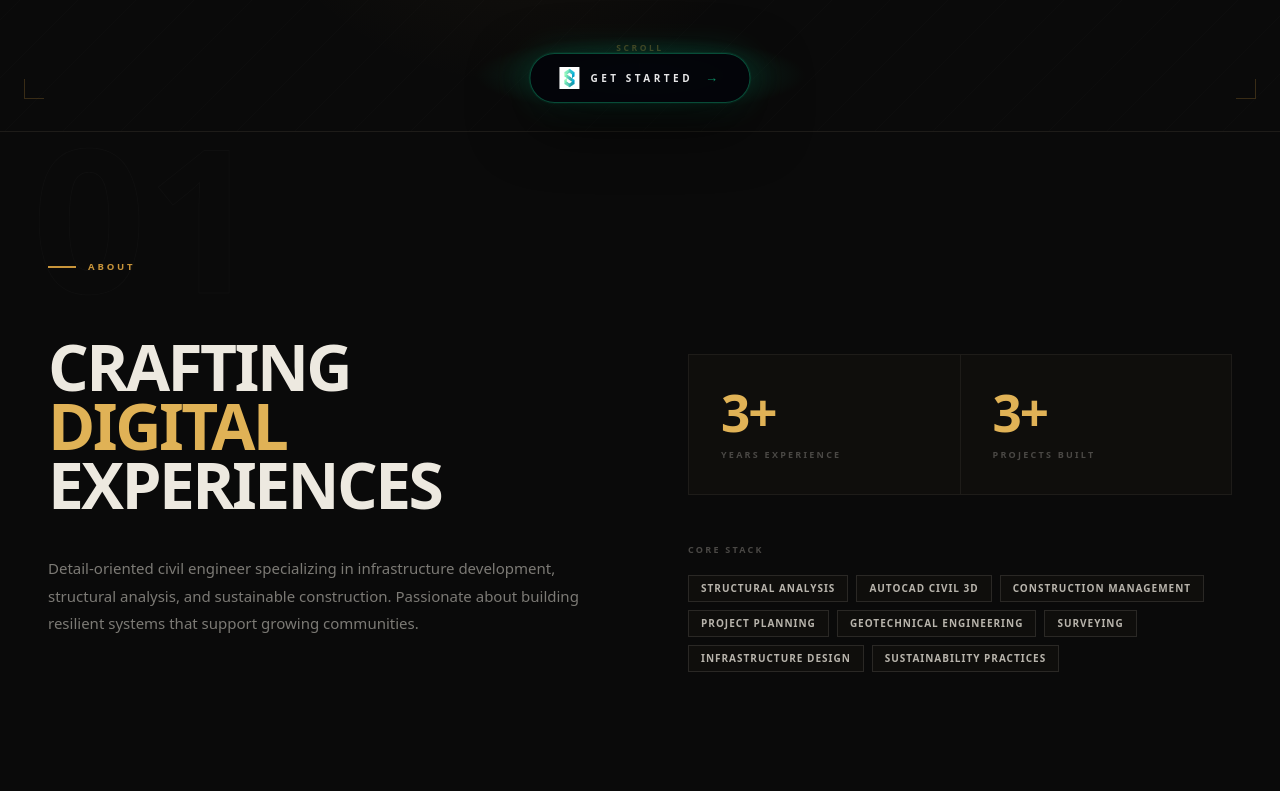
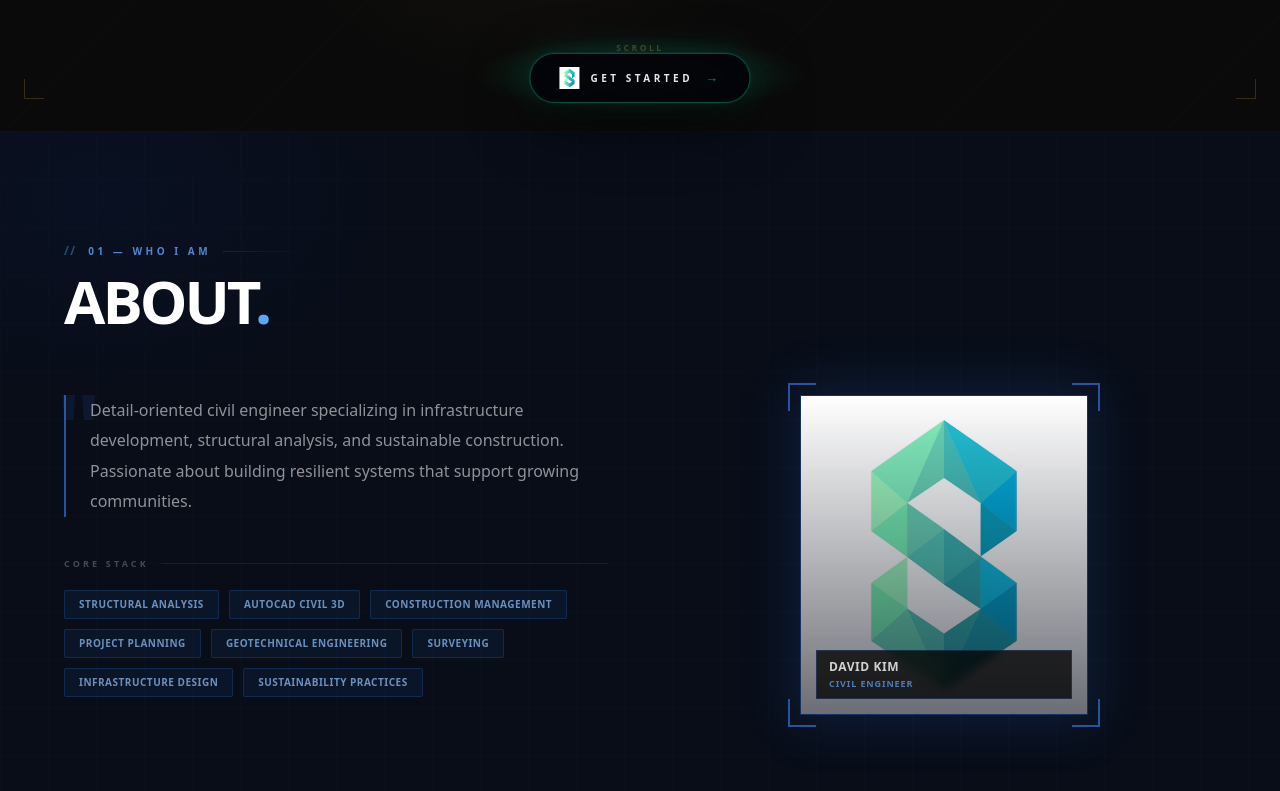
Before and after one commit to salienceenterprises-lab/portfolio-7e72f, a Next.js app: page /portfolio-7e72f/ in a window 1280 px wide. Shown: the part 669-1460 px from the top of the page. Built offline with nearby package versions, Linux system fonts and the light colour scheme.

Commit message:
Update app/components/about.jsx via Portfolio SaaS

```diff
--- a/app/components/about.jsx
+++ b/app/components/about.jsx
@@ -1,130 +1,128 @@
 "use client";
-import React from "react";
 import { motion } from "framer-motion";
+import { FaUser } from "react-icons/fa";
 
-const GOLD = "#c8943a";
-const GOLD_L = "#e0b256";
-
-const fadeUp = (delay = 0) => ({
-  initial: { opacity: 0, y: 32 },
-  whileInView: { opacity: 1, y: 0 },
-  viewport: { once: true },
-  transition: { duration: 0.7, ease: [0.25, 1, 0.5, 1], delay },
-});
-
-export default function NocturneAbout({ data }) {
-  const skills = data?.skills || [];
-  const flatSkills = Array.isArray(skills[0]) ? skills.flat() :
-    skills.flatMap((s) => (typeof s === "object" && s.items ? s.items : [s]));
+export default function PortfolioAbout({ data }) {
+  const topSkills = data?.skills?.slice(0, 8) || [];
 
   return (
-    <section id="about" style={{
-      background: "#0a0a0a",
-      borderTop: "1px solid #1e1c19",
-      position: "relative", overflow: "hidden",
-    }}>
-      <style>{`
-        @media (max-width: 767px) {
-          .noc-about-grid { display: block !important; }
-          .noc-about-inner { padding: 4rem 1.5rem !important; }
-        }
-      `}</style>
+    <section id="about" className="relative py-28 px-6 overflow-hidden bg-[#080d18]">
 
-      <div style={{
-        position: "absolute", top: "-1rem", left: "2rem",
-        fontSize: "200px", fontWeight: 900, lineHeight: 1,
-        color: "transparent",
-        WebkitTextStroke: "1px rgba(255,255,255,0.025)",
-        pointerEvents: "none", userSelect: "none",
-      }}>01</div>
+      {/* Ambient */}
+      <div className="absolute inset-0 pointer-events-none">
+        <div className="absolute top-0 left-0 w-[600px] h-[400px] rounded-full -translate-x-1/3 -translate-y-1/3" style={{ background: "radial-gradient(ellipse, rgba(29,78,216,0.05), transparent 70%)" }} />
+        <div className="absolute inset-0 bg-[linear-gradient(rgba(59,130,246,0.02)_1px,transparent_1px),linear-gradient(90deg,rgba(59,130,246,0.02)_1px,transparent_1px)] bg-[size:48px_48px]" />
+      </div>
 
-      <div className="noc-about-inner" style={{ maxWidth: "1400px", margin: "0 auto", padding: "8rem 3rem" }}>
-        <motion.div {...fadeUp(0)} style={{
-          display: "flex", alignItems: "center", gap: "12px",
-          marginBottom: "4rem",
-        }}>
-          <div style={{ width: "28px", height: "1.5px", background: GOLD }} />
-          <span style={{ fontSize: "9.5px", fontWeight: 700, textTransform: "uppercase", letterSpacing: "0.3em", color: GOLD }}>About</span>
+      <div className="max-w-6xl mx-auto relative z-10">
+
+        {/* Section label */}
+        <motion.div
+          initial={{ opacity: 0, x: -20 }}
+          whileInView={{ opacity: 1, x: 0 }}
+          viewport={{ once: true }}
+          transition={{ duration: 0.5 }}
+          className="flex items-center gap-3 mb-3"
+        >
+          <span className="text-blue-400/40 font-black text-xs tracking-widest select-none">{"//"}</span>
+          <span className="text-[10px] font-black tracking-[0.35em] uppercase text-blue-400/80">01 — Who I Am</span>
+          <div className="flex-1 h-px bg-gradient-to-r from-blue-500/20 to-transparent max-w-[80px]" />
         </motion.div>
 
-        <div
-          className="noc-about-grid"
-          style={{ display: "grid", gridTemplateColumns: "1fr 1fr", gap: "6rem", alignItems: "start" }}
+        <motion.h2
+          initial={{ opacity: 0, y: 18 }}
+          whileInView={{ opacity: 1, y: 0 }}
+          viewport={{ once: true }}
+          transition={{ duration: 0.6, delay: 0.05 }}
+          className="text-4xl sm:text-6xl font-black tracking-tighter text-white mb-16 uppercase"
         >
-          {/* Left: heading + bio */}
-          <div>
-            <motion.h2 {...fadeUp(0.1)} style={{
-              fontSize: "clamp(2.4rem, 5vw, 5rem)",
-              fontWeight: 900, letterSpacing: "-0.04em",
-              lineHeight: 0.92, textTransform: "uppercase",
-              color: "#ede9e0", marginBottom: "2.5rem",
-            }}>
-              Crafting<br />
-              <span style={{ color: GOLD_L }}>Digital</span><br />
-              Experiences
+          About<span className="text-blue-400">.</span>
         </motion.h2>
 
-            <motion.p {...fadeUp(0.2)} style={{
-              fontSize: "15px", fontWeight: 300,
-              color: "rgba(237,233,224,0.5)",
-              lineHeight: 1.85,
-            }}>
-              {data?.bio || "A passionate developer who builds thoughtful, high-performance digital experiences."}
-            </motion.p>
+        <div className={`grid gap-16 items-start ${data?.heroImageBase64 ? "grid-cols-1 lg:grid-cols-2" : "grid-cols-1 max-w-3xl"}`}>
+
+          {/* Left: Bio */}
+          <motion.div
+            initial={{ opacity: 0, x: -30 }}
+            whileInView={{ opacity: 1, x: 0 }}
+            viewport={{ once: true }}
+            transition={{ duration: 0.6, type: "spring", stiffness: 80 }}
+          >
+            {/* Quote decoration + bio */}
+            <div className="relative mb-8">
+              <span className="absolute -top-4 -left-2 text-8xl font-black text-blue-500/10 leading-none select-none">"</span>
+              <div className="pl-6 border-l-2 border-blue-500/60 relative z-10">
+                <p className="text-white/55 text-base leading-[1.9] font-light">
+                  {data?.bio || data?.about || "Portfolio bio goes here."}
+                </p>
+              </div>
             </div>
 
-          {/* Right: stat cards + skills */}
-          <div style={{ marginTop: "1rem" }}>
-            {(data?.experience?.length > 0 || data?.projects?.length > 0) && (
-              <motion.div {...fadeUp(0.15)} style={{
-                display: "grid", gridTemplateColumns: "1fr 1fr",
-                gap: "1px", background: "#1e1c19",
-                border: "1px solid #1e1c19",
-                marginBottom: "3rem",
-              }}>
-                {[
-                  { label: "Years Experience", value: data?.experience?.length ? `${data.experience.length}+` : "—" },
-                  { label: "Projects Built",   value: data?.projects?.length   ? `${data.projects.length}+`   : "—" },
-                ].map((stat, i) => (
-                  <div key={i} style={{ background: "#0f0e0c", padding: "2rem" }}>
-                    <div style={{
-                      fontSize: "clamp(2rem, 4vw, 3.5rem)",
-                      fontWeight: 900, color: GOLD_L,
-                      letterSpacing: "-0.04em", lineHeight: 1, marginBottom: "0.6rem",
-                    }}>{stat.value}</div>
-                    <div style={{ fontSize: "9px", fontWeight: 700, textTransform: "uppercase", letterSpacing: "0.25em", color: "#4a4845" }}>
-                      {stat.label}
+            {/* Core stack */}
+            {topSkills.length > 0 && (
+              <div className="mt-10">
+                <div className="flex items-center gap-3 mb-5">
+                  <span className="text-[9px] font-black uppercase tracking-[0.35em] text-white/25">Core Stack</span>
+                  <div className="flex-1 h-px bg-white/[0.06]" />
+                </div>
+                <div className="flex flex-wrap gap-2.5">
+                  {topSkills.map((skill, i) => (
+                    <motion.span
+                      key={i}
+                      initial={{ opacity: 0, scale: 0.7 }}
+                      whileInView={{ opacity: 1, scale: 1 }}
+                      viewport={{ once: true }}
+                      transition={{ duration: 0.3, delay: i * 0.05 }}
+                      whileHover={{ borderColor: "rgba(59,130,246,0.7)", color: "rgba(147,197,253,1)" }}
+                      className="px-3.5 py-1.5 bg-blue-500/[0.07] border border-blue-500/20 text-blue-300/70 text-[10px] font-bold rounded-sm uppercase tracking-wider cursor-default transition-colors duration-200"
+                    >
+                      {skill}
+                    </motion.span>
+                  ))}
                 </div>
               </div>
-                ))}
+            )}
           </motion.div>
-            )}
 
-            {flatSkills.length > 0 && (
-              <motion.div {...fadeUp(0.25)}>
-                <div style={{ fontSize: "9px", fontWeight: 700, textTransform: "uppercase", letterSpacing: "0.25em", color: "#4a4845", marginBottom: "1.2rem" }}>
-                  Core Stack
+          {/* Right: Photo */}
+          <motion.div
+            initial={{ opacity: 0, x: 30 }}
+            whileInView={{ opacity: 1, x: 0 }}
+            viewport={{ once: true }}
+            transition={{ duration: 0.6, delay: 0.1, type: "spring", stiffness: 80 }}
+            className="flex justify-center"
+          >
+            {data?.heroImageBase64 ? (
+              <div className="relative w-72 h-80">
+                {/* Corner bracket decorations */}
+                <div className="absolute -top-3 -left-3 w-7 h-7 border-t-2 border-l-2 border-blue-500/60 z-20" />
+                <div className="absolute -top-3 -right-3 w-7 h-7 border-t-2 border-r-2 border-blue-500/60 z-20" />
+                <div className="absolute -bottom-3 -left-3 w-7 h-7 border-b-2 border-l-2 border-blue-500/60 z-20" />
+                <div className="absolute -bottom-3 -right-3 w-7 h-7 border-b-2 border-r-2 border-blue-500/60 z-20" />
+
+                {/* Glow */}
+                <div className="absolute inset-0 bg-blue-500/15 blur-xl scale-105" />
+
+                {/* Photo */}
+                <div className="absolute inset-0 overflow-hidden border border-blue-500/25">
+                  <img
+                    src={data.heroImageBase64}
+                    alt={data.name}
+                    className="w-full h-full object-cover"
+                  />
+                  <div className="absolute inset-0 bg-gradient-to-t from-[#080d18]/60 to-transparent" />
                 </div>
-                <div style={{ display: "flex", flexWrap: "wrap", gap: "8px" }}>
-                  {flatSkills.slice(0, 14).map((skill, i) => {
-                    const label = typeof skill === "string" ? skill : skill?.name || skill?.label || String(skill);
-                    return (
-                      <span key={i} style={{
-                        fontSize: "10px", fontWeight: 600,
-                        textTransform: "uppercase", letterSpacing: "0.1em",
-                        color: "#b8b4ac", border: "1px solid #2a2825",
-                        padding: "5px 12px", background: "#0f0e0c",
-                        transition: "all 0.2s ease",
-                      }}
-                        onMouseEnter={(e) => { e.currentTarget.style.borderColor = GOLD; e.currentTarget.style.color = GOLD; }}
-                        onMouseLeave={(e) => { e.currentTarget.style.borderColor = "#2a2825"; e.currentTarget.style.color = "#b8b4ac"; }}
-                      >{label}</span>
-                    );
-                  })}
+
+                {/* Name tag */}
+                <div className="absolute bottom-4 left-4 right-4 z-10">
+                  <div className="bg-[#050505]/80 backdrop-blur-sm border border-blue-500/20 px-3 py-2">
+                    <p className="text-xs font-black text-white/80 tracking-wider uppercase">{data?.name}</p>
+                    <p className="text-[9px] text-blue-400/70 font-bold uppercase tracking-widest mt-0.5">{data?.title}</p>
                   </div>
+                </div>
+              </div>
+            ) : null}
           </motion.div>
-            )}
-          </div>
         </div>
       </div>
     </section>
```
Lines whose indentation alone changed are shown as unchanged.
